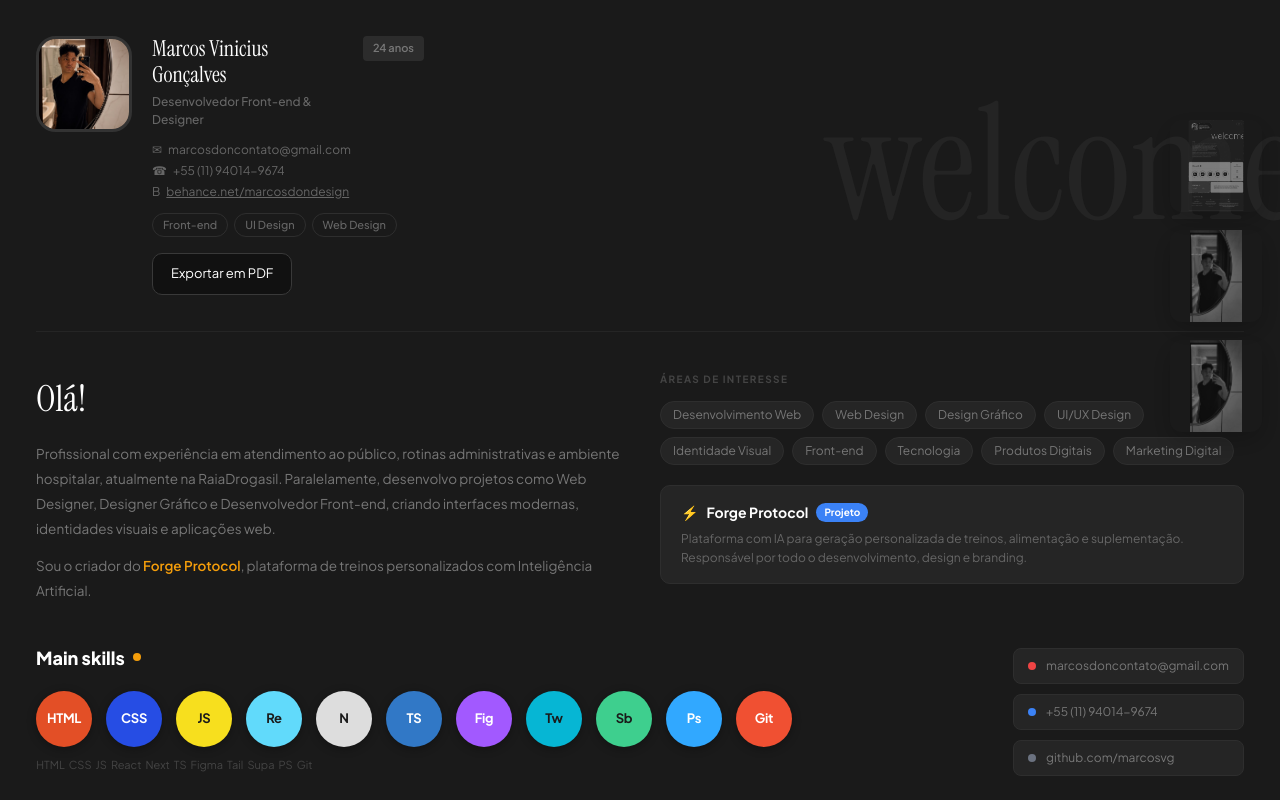
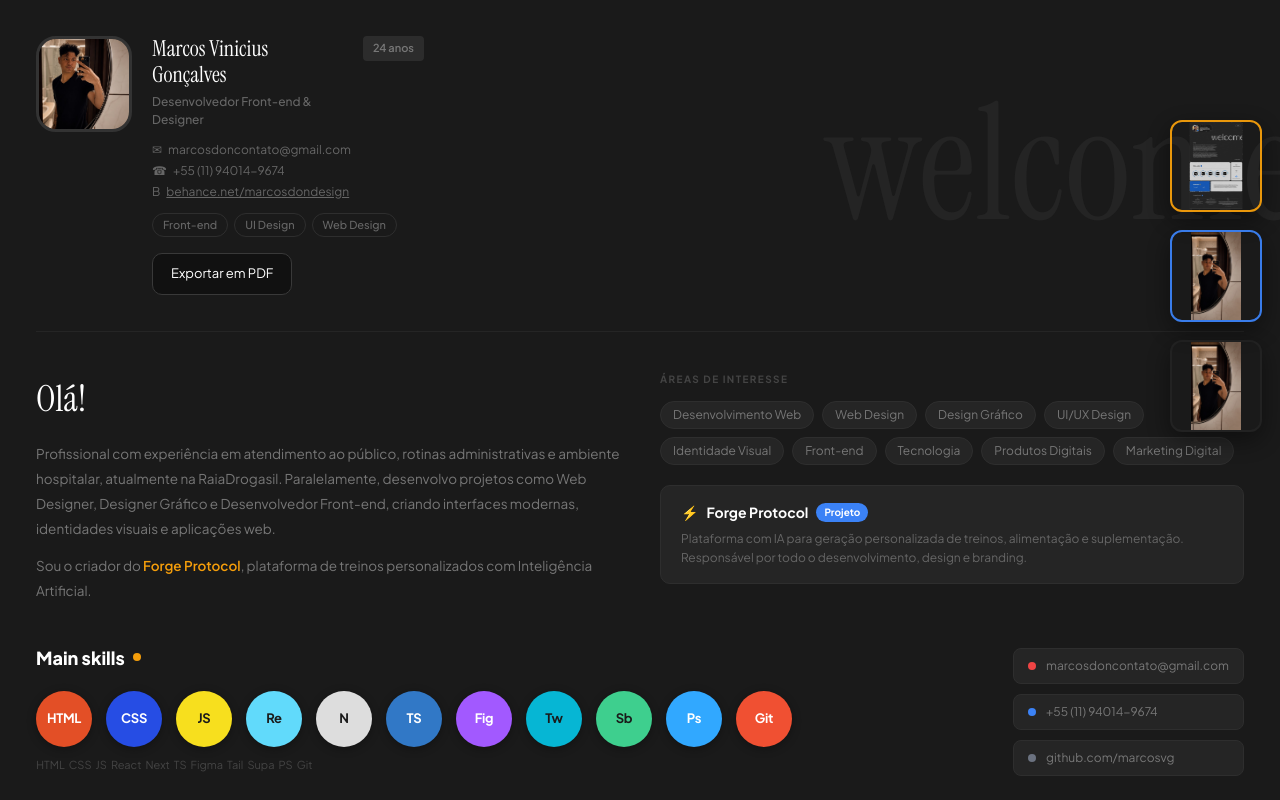
Before and after one commit to reinosoulcontato-boop/marcos.apresentation, a React (Vite) app: page / in a window 1280 px wide. Shown: the top 800 px of the page. Built offline with nearby package versions, Linux system fonts and the light colour scheme; the HTML template or start-up script is replaced by a standard one.

Commit message:
Make floating logos colored with site-colored borders

```diff
--- a/src/index.css
+++ b/src/index.css
@@ -105,12 +105,22 @@ body {
   height: 92px;
   object-fit: contain;
   background: transparent;
-  filter: grayscale(100%) opacity(0.5);
+  opacity: 0.95;
   border-radius: 12px;
   box-shadow: 0 8px 24px rgba(0,0,0,0.45);
-  transition: transform 0.6s ease, opacity 0.25s ease;
+  transition: transform 0.6s ease, opacity 0.25s ease, border-color 0.18s ease;
+  border: 2px solid rgba(255,255,255,0.04);
 }
-.floating-logos img:hover { transform: translateY(-6px) rotate(-2deg); opacity: 0.8 }
+.floating-logos img:hover { transform: translateY(-6px) rotate(-2deg); opacity: 1 }
+
+/* colored borders per logo */
+.floating-logos img:nth-child(1) { border-color: #F59E0B } /* amber */
+.floating-logos img:nth-child(2) { border-color: #3B82F6 } /* blue */
+
+@media (max-width: 768px) {
+  /* hide floating logos on small screens to avoid overlapping content */
+  .floating-logos { display: none !important }
+}
 
 /* Experience card charm */
 .experience-card {
```
